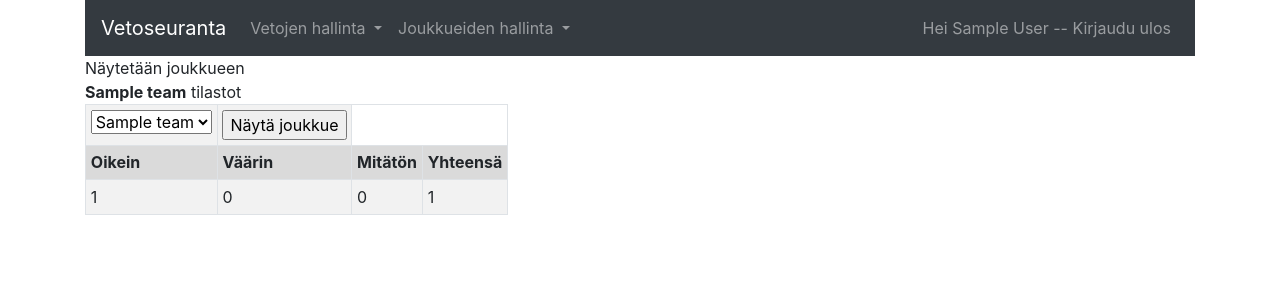
After one commit to jyrki26/Vetoseuranta2, a Flask app: page /bets/bet_teams/1 in a window 1280 px wide. The commit adds this page. Shown: the top 300 px of the page. Run offline with Flask 2, Linux system fonts and the light colour scheme; a user stored in the database is signed in; tables that the repository leaves empty hold one stand-in row (values such as "Sample post"); some libraries are stand-ins or nearby versions.

Commit message:
team bet history added

```diff
--- a/application/bets/forms.py
+++ b/application/bets/forms.py
@@ -53,3 +53,9 @@ class BetSearchForm(FlaskForm):
 
     class Meta:
         csrf = False
+
+class BetsPerTeamForm(FlaskForm):
+    search = SelectField('Joukkue', coerce=int)
+
+    class Meta:
+        csrf = False
--- a/application/bets/models.py
+++ b/application/bets/models.py
@@ -80,6 +80,36 @@ class Bet(Base):
 
         return response
 
+    @staticmethod
+    def show_bets_per_teams(team_id, account_id, bet_result):
+        stmt = text("SELECT COUNT(bet.result)"
+                     " FROM bet "
+                     " LEFT JOIN Team ON Team.id = Bet.home_team_id OR Team.id = Bet.away_team_id"
+                     " LEFT JOIN Account ON account.id = bet.account_id"
+                     " WHERE Team.id = :team_id AND Account.id = :account_id AND Bet.result = :bet_result").params(team_id = team_id, account_id = account_id, bet_result = bet_result)
+
+        res = db.engine.execute(stmt)
+        response = []
+        for row in res:
+            response.append({"volume":row[0]})
+
+        return response
+
+    @staticmethod
+    def show_bets_per_all(team_id, account_id):
+        stmt = text("SELECT COUNT(bet.result)"
+                     " FROM bet "
+                     " LEFT JOIN Team ON Team.id = Bet.home_team_id OR Team.id = Bet.away_team_id"
+                     " LEFT JOIN Account ON account.id = bet.account_id"
+                     " WHERE Team.id = :team_id AND Account.id = :account_id AND Bet.result != 4").params(team_id = team_id, account_id = account_id)
+
+        res = db.engine.execute(stmt)
+        response = []
+        for row in res:
+            response.append({"volume":row[0]})
+
+        return response
+
 Bet_typeBet_results = db.Table('bet_typeBet_result', Base.metadata,
     db.Column('bet_type', db.Integer, db.ForeignKey('bet_type.id')),
     db.Column('bet_result', db.Integer, db.ForeignKey('bet_result.id'))
--- a/application/bets/views.py
+++ b/application/bets/views.py
@@ -4,7 +4,7 @@ from flask_login import current_user
 from application import app, db, login_required
 from application.bets.models import Bet, Bet_type, Bet_result
 from application.teams.models import Team
-from application.bets.forms import BetForm, OpenBetForm, BetSearchForm
+from application.bets.forms import BetForm, OpenBetForm, BetSearchForm, BetsPerTeamForm
 
 @app.route("/bets/", methods=["GET"])
 @login_required(role="ANY")
@@ -61,8 +61,6 @@ def bet_search():
 @login_required(role="ANY")
 def bet_search_results():
     form = BetSearchForm(request.form)
-
-
     d = form.search.data
     if d == 'correct':
         return render_template("bets/search.html", find_results = Bet.find_bet_results(current_user.id, 1), teams = Team.query.all(), bet_types = Bet_type.query.all(), bet_results = Bet_result.query.all(), form = BetSearchForm())
@@ -75,3 +73,25 @@ def bet_search_results():
 @login_required(role="ANY")
 def bet_summary():
     return render_template("bets/summary.html", correct = Bet.show_bet_volumes(current_user.id, 1), failed = Bet.show_bet_volumes(current_user.id, 2), void = Bet.show_bet_volumes(current_user.id, 3), addition = Bet.show_bet_count(current_user.id))
+
+
+@app.route("/bets/bet_teams/<team_id>", methods=["GET", "POST"])
+@login_required(role="ANY")
+def bet_per_teams(team_id = 1):
+    teams = Team.query.order_by(Team.name).all()
+    group_list = [(t.id, t.name) for t in teams]
+    form = BetsPerTeamForm()
+    form.search.choices = group_list
+
+    t = Team.query.filter_by(id = team_id).first()
+
+    correct = Bet.show_bets_per_teams(team_id, current_user.id, 1)
+    failed = Bet.show_bets_per_teams(team_id, current_user.id, 2)
+    void = Bet.show_bets_per_teams(team_id, current_user.id, 3)
+    addition = Bet.show_bets_per_all(team_id, current_user.id)
+
+    if request.method == 'GET':
+        return render_template("bets/bet_teams.html", correct = correct, failed = failed, void = void, addition = addition, t = t, form = form)
+
+    if request.method == 'POST':
+        return redirect(url_for("bet_per_teams", team_id = form.search.data))
--- /dev/null
+++ b/application/templates/bets/bet_teams.html
@@ -0,0 +1,33 @@
+{% extends "layout.html" %}
+
+{% block body %}
+
+<div class="container">
+    <div class="px-0 col-sm-2 col-md-2 col-lg-2">
+        <table class="table table-bordered table table-sm table-striped">
+            <thead>
+               <tr>Näytetään joukkueen <b>{{t}}</b> tilastot</tr>
+            </thead>
+            <tbody>
+                <form method="POST">
+                <td>
+                    {{form.search}}
+                    <td><input type="submit" value="Näytä joukkue" /></td>
+                </td>
+                <tr class="table-active">
+                    <th>Oikein</th>
+                    <th>Väärin</th>
+                    <th>Mitätön</th>
+                    <th>Yhteensä</th>
+                </tr>
+                <tr>
+                     <td>{% for c in correct %} {{c.volume}} {% endfor %}</td>
+                     <td>{% for c in failed %} {{c.volume}} {% endfor %}</td>
+                     <td>{% for c in void %} {{c.volume}} {% endfor %}</td>
+                     <td>{% for c in addition %} {{c.volume}} {% endfor %}</td>
+                </tr>
+            </tbody>
+        </table>
+    </div>
+</div>
+{% endblock %}
--- a/application/templates/index.html
+++ b/application/templates/index.html
@@ -8,6 +8,7 @@
       <a href="{{ url_for('open_bets') }}" class="list-group-item list-group-item-action">Avoimet vedot</a>
       <a href="{{ url_for('bets_form') }}" class="list-group-item list-group-item-action">Lisää uusi veto</a>
       <a href="{{ url_for('bet_search') }}" class="list-group-item list-group-item-action">Vetohistoria</a>
+      <a href="{{ url_for('bet_per_teams', team_id = 1) }}" class="list-group-item list-group-item-action">Vetohistoria joukkueittain</a>
       <a href="{{ url_for('bet_summary') }}" class="list-group-item list-group-item-action">Yhteenveto</a>
     </div>
   </div>
--- a/application/templates/layout.html
+++ b/application/templates/layout.html
@@ -29,6 +29,7 @@
               <a class="dropdown-item" href="{{ url_for('open_bets') }}">Avoimet vedot</a>
               <a class="dropdown-item" href="{{ url_for('bets_form') }}">Lisää uusi veto</a>
               <a class="dropdown-item" href="{{ url_for('bet_search') }}">Vetohistoria</a>
+              <a class="dropdown-item" href="{{ url_for('bet_per_teams', team_id = 1) }}">Vetohistoria joukkueittain</a>
               <a class="dropdown-item" href="{{ url_for('bet_summary') }}">Yhteenveto</a>
             </div>
           </li>
```
Also changed, not shown: documentation/kayttoohje.md (+2 -0 lines), documentation/kayttotapaukset.md (+10 -0 lines).
